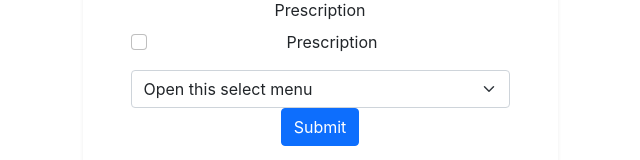
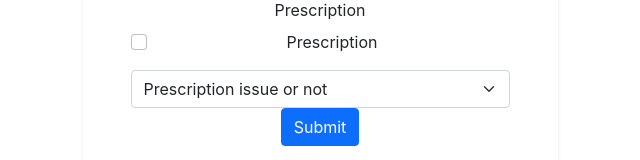
Before and after one commit to azamdildar00/patient_frontend, a React (Create React App) app: page / in a window 1280 px wide. Both pictures are taken after a click on the button "Treatment". Shown: the part 430-590 px from the top of the page, without its empty margins (320-960 px from the left). Built offline with nearby package versions, Linux system fonts and the light colour scheme; the HTML template or start-up script is replaced by a standard one.

Commit message:
add forms

```diff
--- a/src/components/treatment_record/treatment_record_form.js
+++ b/src/components/treatment_record/treatment_record_form.js
@@ -40,10 +40,9 @@ const TreatmentRecord = () => {
               </Form.Group>
 
               <Form.Select aria-label="Default select example" onChange={handleChange}>
-                <option>Open this select menu</option>
-                <option value="1">One</option>
-                <option value="2">Two</option>
-                <option value="3">Three</option>
+                <option>Prescription issue or not</option>
+                <option value="1">Yes</option>
+                <option value="2">No</option>
             </Form.Select>
 
               <Button variant="primary" type="submit" >
```
